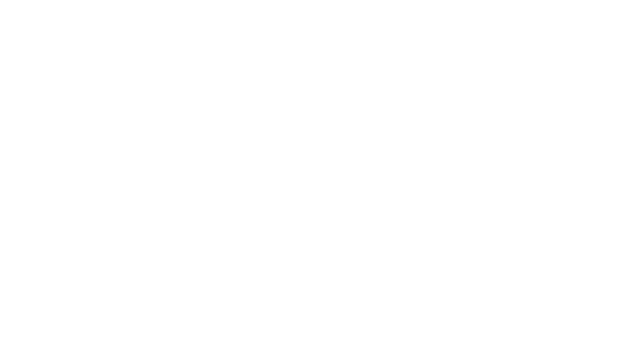
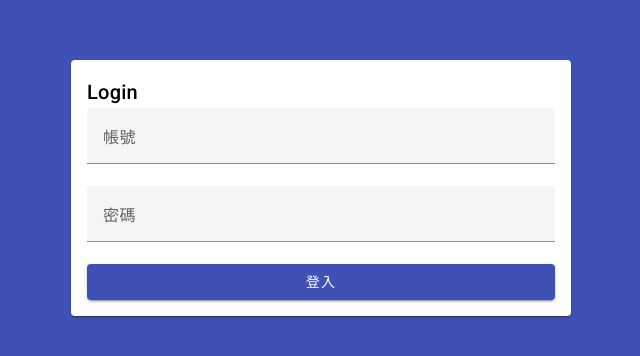
Before and after one commit to VickyPeng0317/angular-class, an Angular app: page /login in a window 1280 px wide. Before the commit this address led to /. Shown: the part 212-568 px from the top of the page, without its empty margins (319-959 px from the left). Built offline with nearby package versions, Linux system fonts and the light colour scheme.

Commit message:
feat 登入頁

```diff
--- a/src/app/app-routing.module.ts
+++ b/src/app/app-routing.module.ts
@@ -1,9 +1,11 @@
 import { NgModule } from '@angular/core';
 import { RouterModule, Routes } from '@angular/router';
 import { DemoComponent } from './demo/demo.component';
+import { LoginComponent } from './login/login.component';
 
 const routes: Routes = [
-  { path: 'demo', component: DemoComponent }
+  { path: 'demo', component: DemoComponent },
+  { path: 'login', component: LoginComponent }
 ];
 
 @NgModule({
--- /dev/null
+++ b/src/app/login/login.component.html
@@ -0,0 +1,20 @@
+<div fxLayout="column" fxLayoutAlign="center center" style="height: 100vh; background-color: #3F51B5;">
+  <mat-card style="width: 500px;">
+    <mat-card-header>
+      <mat-card-title>Login</mat-card-title>
+    </mat-card-header>
+    <mat-card-content>
+      <form>
+        <mat-form-field style="width: 100%;">
+          <mat-label>帳號</mat-label>
+          <input matInput placeholder="輸入帳號">
+        </mat-form-field>
+        <mat-form-field style="width: 100%;">
+          <mat-label>密碼</mat-label>
+          <input matInput type="password" placeholder="輸入密碼">
+        </mat-form-field>
+        <button mat-raised-button color="primary" style="width: 100%;">登入</button>
+      </form>
+    </mat-card-content>
+  </mat-card>
+</div>
```
Also changed, not shown: src/app/app.module.ts (+8 -2 lines), src/app/login/login.component.ts (added, +10 -0 lines), src/app/login/login.component.scss (added), 1 other file (tests, documents, lock files or other folders).
